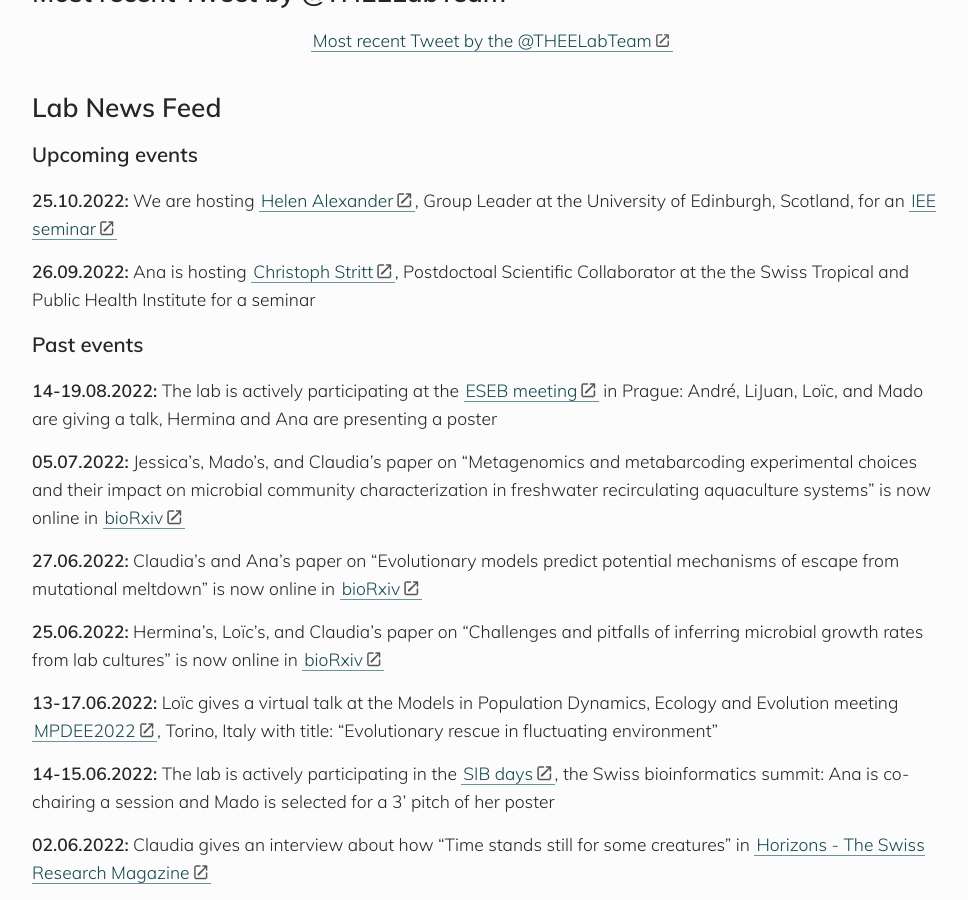
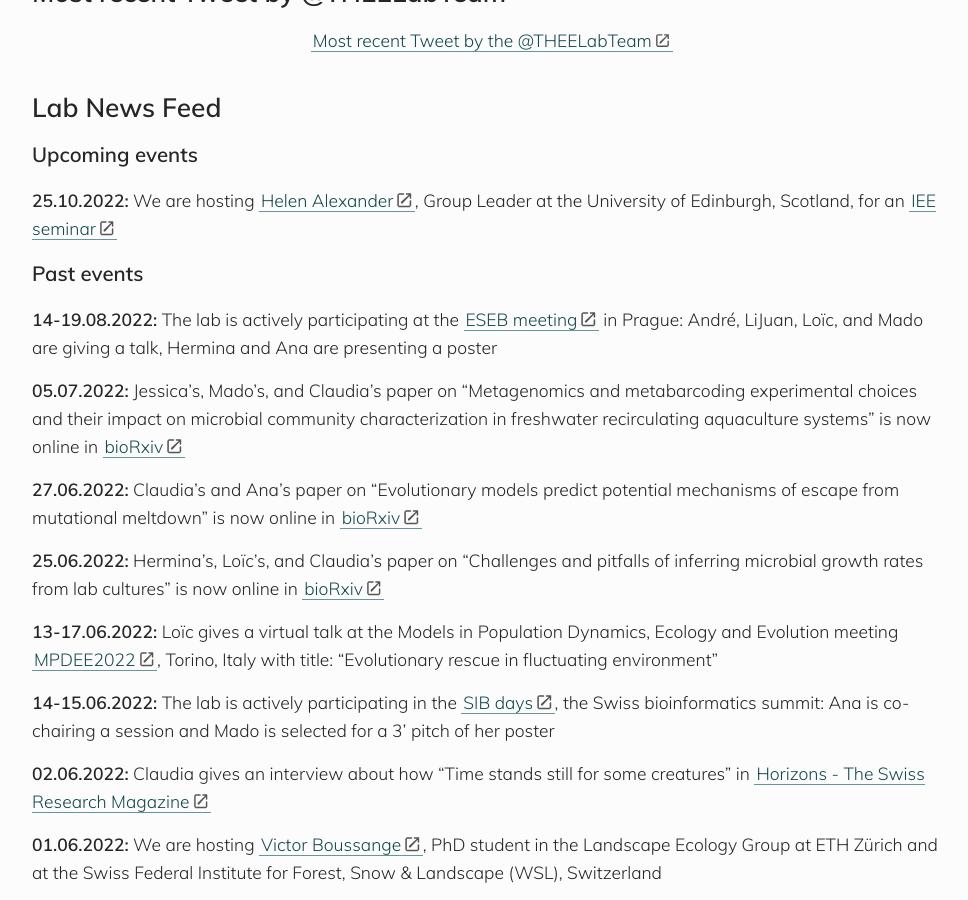
Before and after one commit to banklab/banklab.github.io, a Jekyll site: the page built from index.md, in a window 1280 px wide and 900 px high, scrolled down 548 px. Shown: the whole window, without its empty margins (148-1116 px from the left). Built offline with Jekyll 4.4.1, drawn with Linux system fonts in a browser that asks for light colours; some web fonts are replaced; comment, search, counter and statistics services are not loaded.

Commit message:
Update index.md

```diff
--- a/index.md
+++ b/index.md
@@ -20,7 +20,6 @@ Welcome to the web page of the Division Theoretical Ecology and Evolution at the
 
 **25.10.2022:** We are hosting [Helen Alexander](https://www.ed.ac.uk/biology/groups/alexander), Group Leader at the University of Edinburgh, Scotland, for an [IEE seminar](https://www.iee.unibe.ch/studies/lecture_series_in_ecology_and_evolution/index_eng.html)
 
-**26.09.2022:** Ana is hosting [Christoph Stritt](https://www.swisstph.ch/fr/staff/profile/people/christoph-stritt), Postdoctoal Scientific Collaborator at the the Swiss Tropical and Public Health Institute for a seminar
 
 ### Past events
 
```
